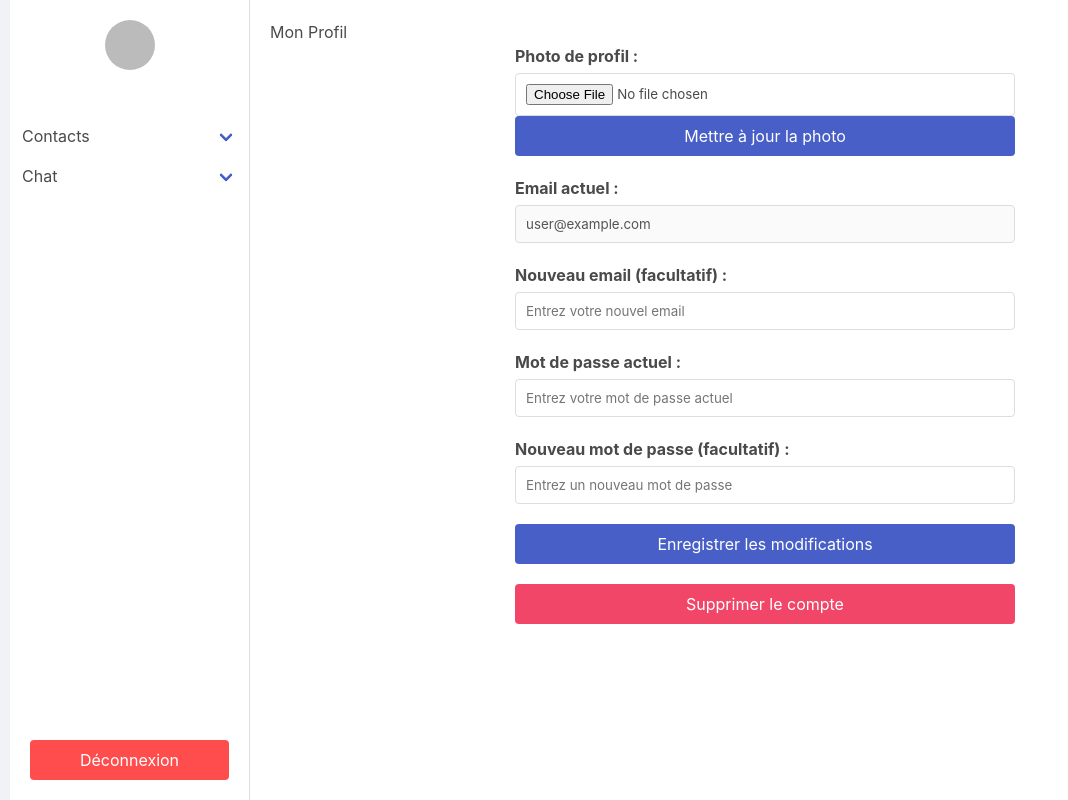
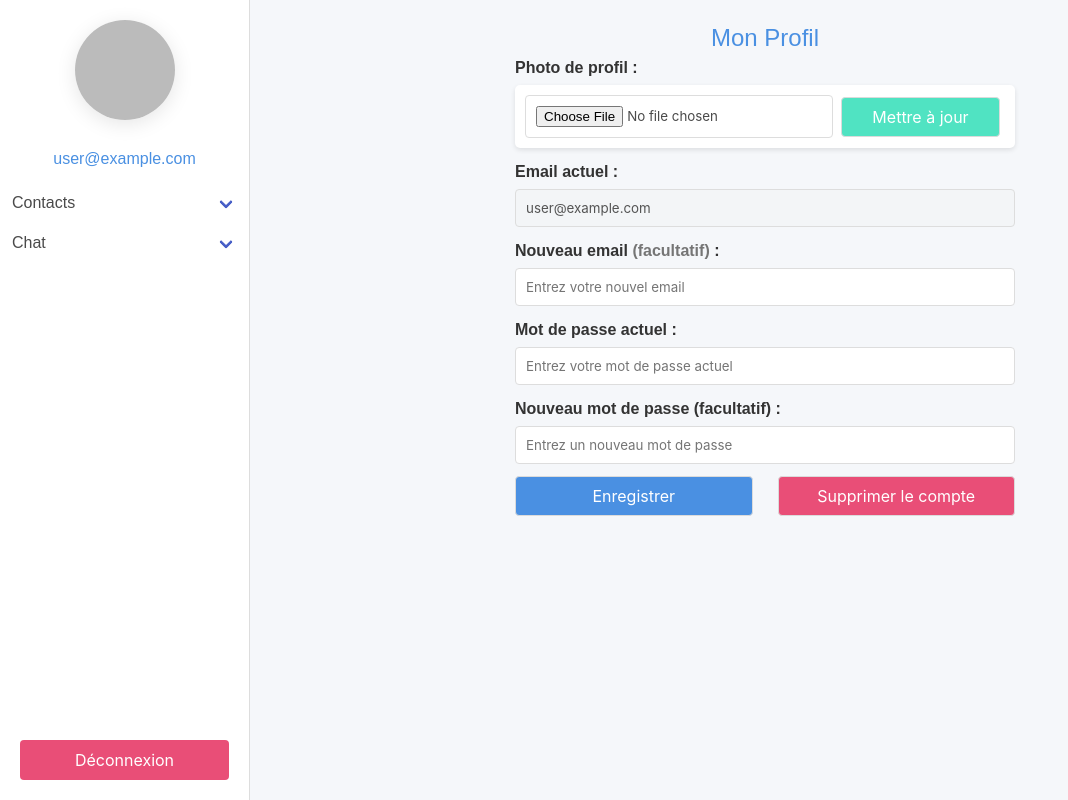
Before and after one commit to RouaBenSlama/TP1-web-2, a React (Vite) app: page /profile in a window 1280 px wide. Shown: the whole page, without its empty margins (0-1068 px from the left). Built offline with nearby package versions, Linux system fonts and the light colour scheme; no server answers; sample sign-in values are in the browser's storage.

Commit message:
CSS ProfilePage and nav

```diff
--- a/src/composants/Dashboard.css
+++ b/src/composants/Dashboard.css
@@ -4,7 +4,7 @@
 }
 
 .navbar-container {
-    width: 250px; /* Garde la même largeur pour le navbar */
+    width: 250px;
     height: 100%;
     background-color: #f0f2f5;
     display: flex;
@@ -15,22 +15,22 @@
 
 .content {
     display: flex;
-    flex-grow: 1; /* Permet à la section principale de prendre le reste de l'espace */
+    flex-grow: 1;
 }
 
 .messages-container {
-    width: 30%; /* 30% de la largeur de la section principale */
-    max-width: 400px; /* Limite la largeur si nécessaire */
+    width: 30%;
+    max-width: 400px;
     background-color: #ffffff;
     border-right: 1px solid #ddd;
     padding: 10px;
-    overflow-y: auto; /* Permet le défilement si le contenu dépasse */
+    overflow-y: auto;
 }
 
 .chat-container {
-    width: 70%; /* 70% of the main section */
+    width: 75%;
     background-color: #f7f7f7;
     padding: 20px;
-    overflow: visible; /* Allow the emoji picker to overflow without scrolling */
-    position: relative; /* Ensure child elements can use absolute positioning */
+    overflow: visible;
+    position: relative;
 }
--- a/src/composants/Navbar.css
+++ b/src/composants/Navbar.css
@@ -1,13 +1,11 @@
 .navbar-container {
+    font-family: "Montserrat", sans-serif;
     width: 200px;
     height: 100vh;
-    background-color: #f0f2f5;
+    background: #F5F7FA;
     display: flex;
     flex-direction: column;
     justify-content: space-between;
-    border-right: 1px solid #ddd;
-    padding-left: 10px;
-    margin-left: 0;
 }
 
 .navbar {
@@ -17,8 +15,7 @@
 }
 
 .navbar-items {
-    margin-top: 20px;
-    flex-grow: 1;
+    margin-top: 5%;
 }
 
 .navbar-link {
@@ -30,20 +27,21 @@
     list-style-type: none;
 }
 
-.navbar-link:hover {
-    background-color: #e9e9e9; /* Effet au survol */
-}
-
 .profile-icon {
-    width: 50px;
-    height: 50px;
+    width: 100px;
+    height: 100px;
     border-radius: 50%;
     margin: 20px auto;
     cursor: pointer;
+    box-shadow: 0 4px 20px rgba(0, 0, 0, 0.1);
+}
+
+#courriel{
+    color: #4A90E2;
 }
 
 .logout-container {
-    margin-top: auto; /* Place le bouton en bas du navbar */
+    margin-top: auto;
     padding: 20px;
     text-align: center;
 }
@@ -51,7 +49,7 @@
 .logout-button {
     width: 100%;
     padding: 10px;
-    background-color: #ff4d4d;
+    background-color: #E94E77;
     color: white;
     border: none;
     border-radius: 4px;
@@ -60,7 +58,7 @@
 }
 
 .logout-button:hover {
-    background-color: #e60000;
+    background-color: #D72D5B;
 }
 
 .navbar-profile {
@@ -73,7 +71,6 @@
     position: absolute;
     top: 60px;
     left: 0;
-    background-color: white;
     border: 1px solid #ddd;
     border-radius: 4px;
     width: 100%;
@@ -82,7 +79,7 @@
 
 .navbar-item {
     padding: 10px 15px;
-    color: #54656f;
+    color: #333;
     text-decoration: none;
     display: block;
 }
--- a/src/composants/Navbar.jsx
+++ b/src/composants/Navbar.jsx
@@ -6,6 +6,7 @@ import "./Navbar.css";
 const Navbar = () => {
     const [dropdownOpen, setDropdownOpen] = useState(false);
     const [profileImage, setProfileImage] = useState(null);
+    const [courriel, setCourriel] = useState('')
     const navigate = useNavigate();
 
     useEffect(() => {
@@ -14,6 +15,7 @@ const Navbar = () => {
         console.log(user)
         if (user) {
             setProfileImage(user.photoURL || "https://via.placeholder.com/40");
+            setCourriel(user.email)
         }
     }, []);
 
@@ -43,6 +45,7 @@ const Navbar = () => {
                             alt="Profile"
                             className="profile-icon"
                         />
+                        <h4 id='courriel'>{courriel}</h4>
                     </Link>
                     {dropdownOpen && (
                         <div className="navbar-dropdown">
--- a/src/composants/ProfilePage.css
+++ b/src/composants/ProfilePage.css
@@ -1,29 +1,24 @@
 .profile-page {
     display: flex;
     height: 100vh;
-}
-
-.navbar-container {
-    width: 250px;
-    height: 100%;
-    background-color: #f0f2f5;
-    display: flex;
-    flex-direction: column;
-    justify-content: space-between;
-    border-right: 1px solid #ddd;
+    background: #F5F7FA;
+    font-family: "Montserrat", sans-serif;
 }
 
 .profile-content {
     flex-grow: 1;
     padding: 20px;
-    background-color: #ffffff;
-    overflow-y: auto;
+}
+
+h2 {
+    color: #4A90E2;
+    text-align: center;
 }
 
 .profile-form {
     display: flex;
     flex-direction: column;
-    gap: 20px;
+    gap: 12px;
     max-width: 500px;
     margin: 0 auto;
 }
@@ -36,6 +31,7 @@
 label {
     margin-bottom: 5px;
     font-weight: bold;
+    color: #333;
 }
 
 input[type="email"],
@@ -46,16 +42,46 @@ input[type="file"] {
     border-radius: 4px;
 }
 
-.save-button {
+/* inputphoto div */
+#inputphoto {
+    display: flex;
+    align-items: center;
+    justify-content: space-between;
     padding: 10px;
-    background-color: #007bff;
-    color: white;
+    background-color: #ffffff;
+    border-radius: 5px;
+    box-shadow: 0 2px 5px rgba(0, 0, 0, 0.1);
+}
+
+#btnajour{
+    margin-left: 8px;
+    background-color: #50E3C2;
+}
+
+.button-container {
+    display: flex;
+}
+
+/* buttons */
+.button {
+    flex: 1;
+    padding: 10px 15px;
     border: none;
     border-radius: 4px;
+    color: white;
     cursor: pointer;
-    font-size: 16px;
+    transition: background-color 0.3s ease;
 }
 
-.save-button:hover {
-    background-color: #0056b3;
+.button:hover {
+    opacity: 0.9;
 }
+
+.button:first-of-type {
+    background-color: #4A90E2;
+    margin-right: 5px;
+}
+
+.button:last-of-type {
+    background-color: #E94E77;
+}
--- a/src/composants/ProfilePage.jsx
+++ b/src/composants/ProfilePage.jsx
@@ -138,13 +138,14 @@ const ProfilePage = () => {
         <div className="profile-page">
             <Navbar />
             <div className="profile-content">
-                <h2>Mon Profil</h2>
+                <h2 style={{ fontSize: '1.5rem' }}>Mon Profil</h2>
 
                 {authError && <div className="notification is-danger">{authError}</div>}
 
                 <form className="profile-form">
                     <div className="form-group">
                         <label htmlFor="profileImage">Photo de profil :</label>
+                        <div id="inputphoto">
                             <input
                                 type="file"
                                 id="profileImage"
@@ -153,11 +154,15 @@ const ProfilePage = () => {
                             />
                             <button
                                 type="button"
-                            className="button is-link"
+                                className="button"
                                 onClick={handleUpdateProfileImage}
+                                style={{color: 'white'}}
+                                id="btnajour"
+
                             >
-                            Mettre à jour la photo
+                                Mettre à jour
                             </button>
+                        </div>
                     </div>
 
                     <div className="form-group">
@@ -171,7 +176,7 @@ const ProfilePage = () => {
                     </div>
 
                     <div className="form-group">
-                        <label htmlFor="newEmail">Nouveau email (facultatif) :</label>
+                        <label htmlFor="newEmail">Nouveau email <span style={{color: '#757575'}}>(facultatif)</span> :</label>
                         <input
                             type="email"
                             id="newEmail"
@@ -203,22 +208,25 @@ const ProfilePage = () => {
                             placeholder="Entrez un nouveau mot de passe"
                         />
                     </div>
-
+                    <div className="button-container">
                         <button
                             type="button"
-                        className="button is-link"
+                            className="button"
                             onClick={handleUpdateProfile}
+                            style={{color: 'white'}}
                         >
-                        Enregistrer les modifications
+                            Enregistrer
                         </button>
 
                         <button
                             type="button"
-                        className="button is-danger"
+                            className="button"
                             onClick={handleDeleteAccount}
+                            style={{color: 'white'}}
                         >
                             Supprimer le compte
                         </button>
+                    </div>
                 </form>
             </div>
         </div>
```
Lines whose indentation alone changed are shown as unchanged.
